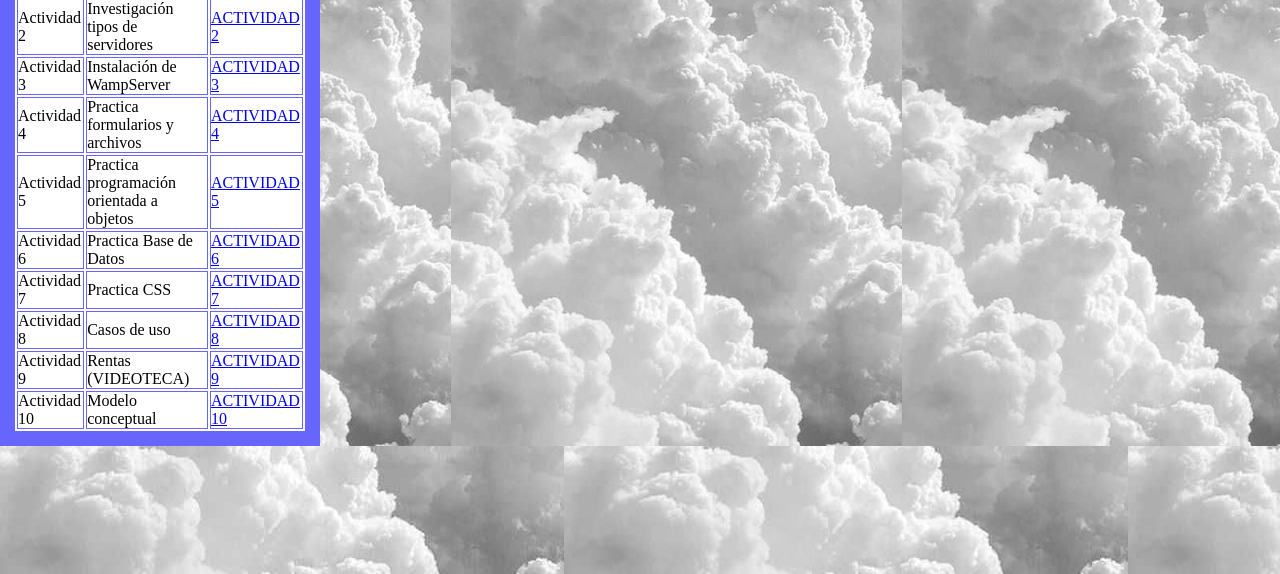
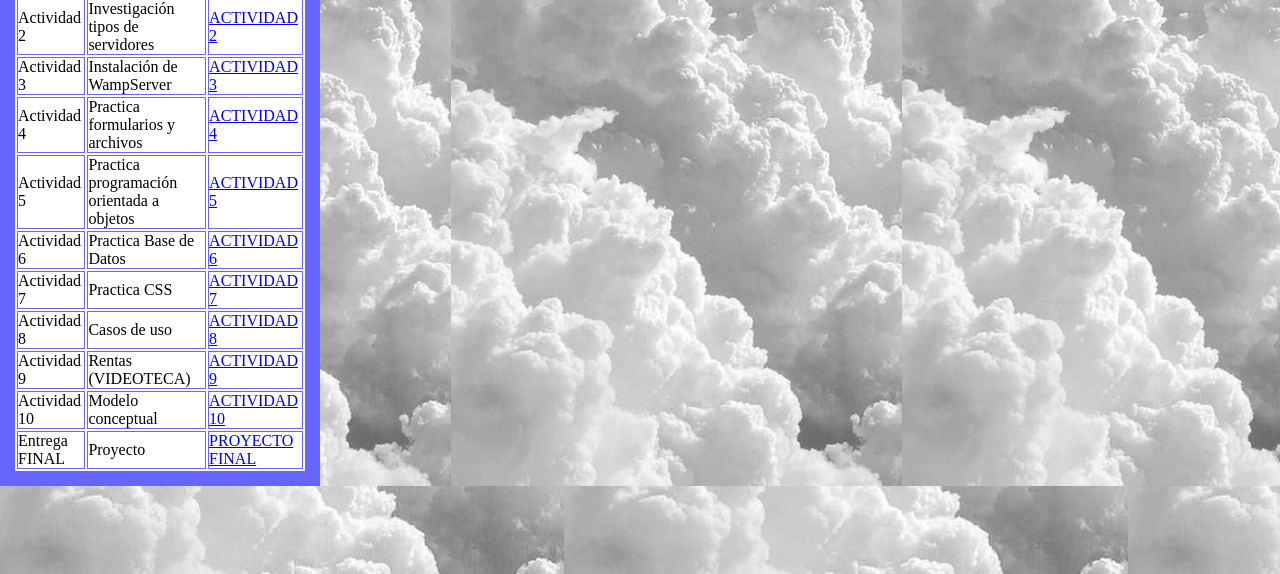
Before and after one commit to BRUNOMOREAUGARCIASANCHEZ/BRUNOMOREAUGARCIASANCHEZ.github.io, a plain HTML site: page proyectos.html in a window 1280 px wide. Shown: the part 226-800 px from the top of the page. Drawn offline with Linux system fonts and the light colour scheme; a script that the page names is missing.

Commit message:
Update proyectos.html

```diff
--- a/proyectos.html
+++ b/proyectos.html
@@ -85,6 +85,11 @@
 					<td scope="row">Modelo conceptual</td>
 					<td scope="row"><a href="https://drive.google.com/file/d/1KY3z_hkyRp_CMAvCqxCc8u2OB1OMu1JV/view?usp=sharing" target="_blanck">ACTIVIDAD 10</a></td>
 				</tr>
+				<tr>
+					<td scope="row">Entrega FINAL</td>
+					<td scope="row">Proyecto</td>
+					<td scope="row"><a href="https://drive.google.com/file/d/1R-gAdVU84t4ewdQr2ritmpEFAlShgP94/view?usp=sharing">PROYECTO FINAL</a></td>
+				</tr>
 			</tbody>
 		</table>
         </section>
```
